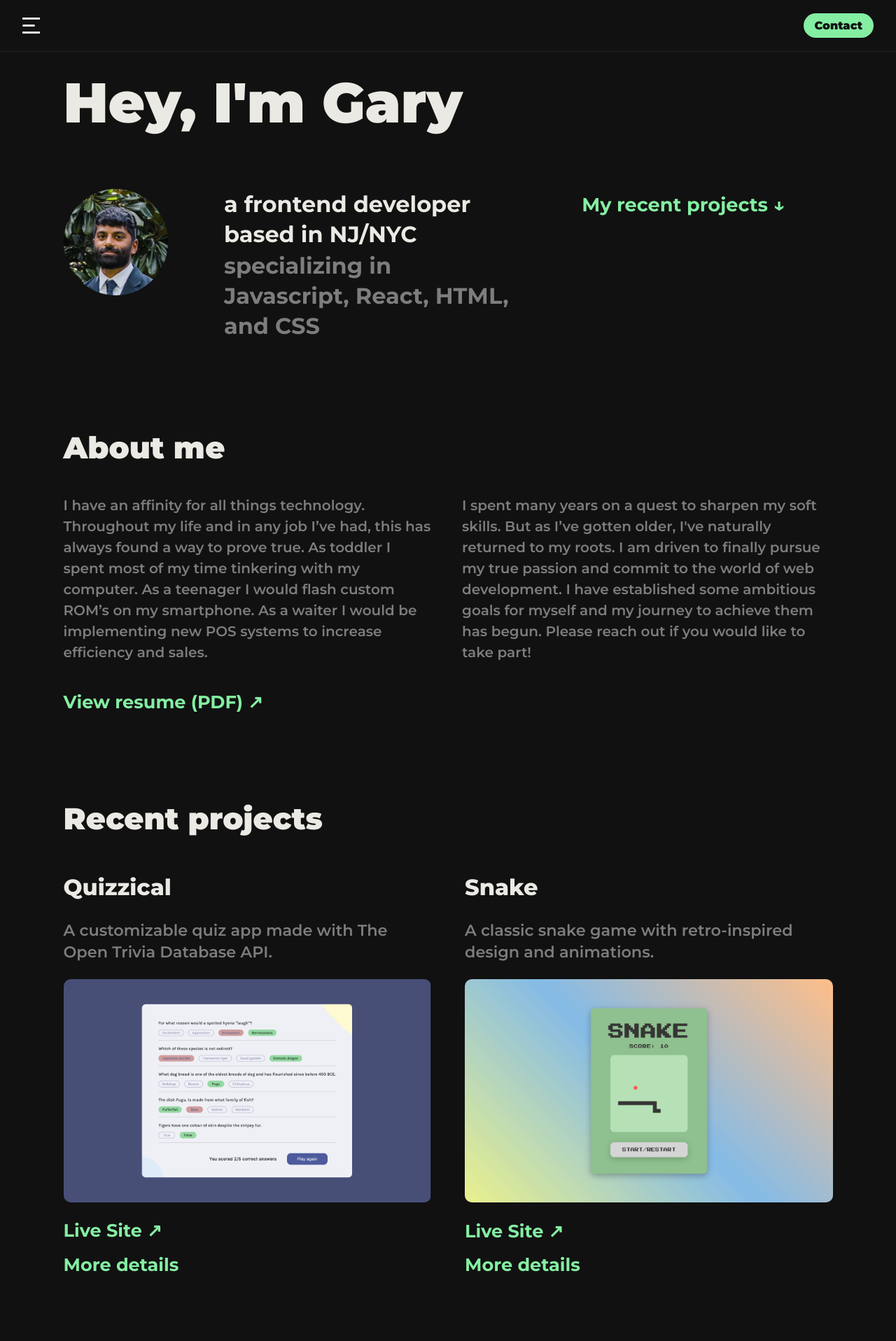
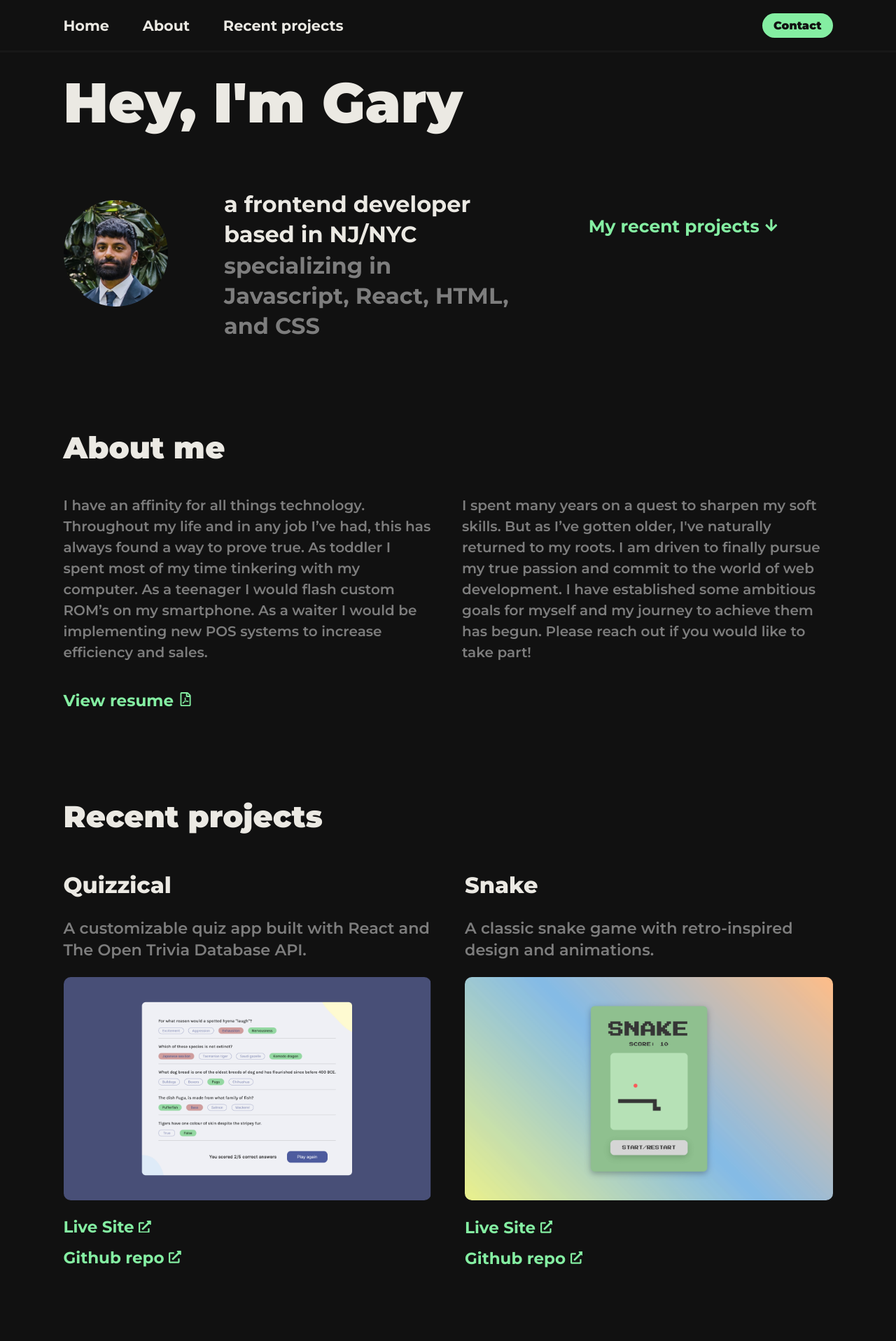
Before and after one commit to gare-Ware/garyk-portfolio, a React (Create React App) app: page / in a window 1280 px wide. Shown: the top 1916 px of the page at 70% size. Built offline with nearby package versions, Linux system fonts and the light colour scheme.

Commit message:
Beta build

```diff
--- a/package.json
+++ b/package.json
@@ -8,6 +8,7 @@
     "@testing-library/user-event": "^13.5.0",
     "react": "^17.0.2",
     "react-dom": "^17.0.2",
+    "react-icons": "^4.3.1",
     "react-router-dom": "^6.2.2",
     "react-router-hash-link": "^2.4.3",
     "react-scripts": "5.0.0",
--- a/src/Components/About.js
+++ b/src/Components/About.js
@@ -1,3 +1,4 @@
+import { FaRegFilePdf } from 'react-icons/fa'
 
 export default function About() {
     return (
@@ -10,7 +11,7 @@ export default function About() {
                 <p className="about__body">I spent many years on a quest to sharpen my soft skills. But as I’ve gotten older, I've naturally returned to my roots. I am driven to finally pursue my true passion and commit to the world of web development. I have established some ambitious goals for myself and my journey to achieve them has begun. Please reach out if you would like to take part!</p>
             </div>
 
-            <a href="/" className="about__link">View resume (PDF) ↗</a>
+            <a href="/" className="about__link">View resume <FaRegFilePdf className="about__link-icon" /></a>
         </div>
     )
 }
--- a/src/Components/Contact.js
+++ b/src/Components/Contact.js
@@ -1,3 +1,4 @@
+import { FaRegEnvelope, FaLinkedinIn, FaTwitter } from 'react-icons/fa'
 
 export default function Contact() {
     return (
@@ -5,18 +6,19 @@ export default function Contact() {
             <h1 className="contact__header">Contact me</h1>
 
             <a href="home" className="contact__link">
-                <p className="contact__link-type">Email ↗</p>
-                <p className="contact__link-handle">gary@garyk.dev</p>
+                <p className="contact__link-type">Email <FaRegEnvelope className='contact__link-type-icon'/></p>
             </a>
+            <p className="contact__link-handle">gary@garyk.dev</p>
+
             <a href="https://www.linkedin.com/in/garykassee/" target="_blank" rel="noreferrer" className="contact__link">
-                <p className="contact__link-type">LinkedIn ↗</p>
-                <p className="contact__link-handle">/in/garykassee</p>
+                <p className="contact__link-type">LinkedIn <FaLinkedinIn className='contact__link-type-icon'/></p>
             </a>
+            <p className="contact__link-handle">/in/garykassee</p>
+
             <a href="https://twitter.com/gareWare" target="_blank" rel="noreferrer" className="contact__link">
-                <p className="contact__link-type">Twitter ↗</p>
-                <p className="contact__link-handle">gareWare</p>
+                <p className="contact__link-type">Twitter <FaTwitter className='contact__link-type-icon'/></p>
             </a>
-
+            <p className="contact__link-handle">gareWare</p>
 
         </div>
     )
--- a/src/Components/Home.js
+++ b/src/Components/Home.js
@@ -1,4 +1,5 @@
 import headshot from '../imgs/headshot.jpeg'
+import { FaArrowDown } from 'react-icons/fa'
 
 export default function Home() {
     return (
@@ -12,7 +13,7 @@ export default function Home() {
                 based in NJ/NYC
             </p>
             <p className='home__subheader home__subheader--dark'>specializing in Javascript, React, HTML, and CSS</p>
-            <a href='#recent-projects' className='home__link'>My recent projects ↓</a>
+            <a href='#recent-projects' className='home__link'>My recent projects <FaArrowDown className='home__link-icon'/></a>
         </div>
     )
 }
--- a/src/Components/Navbar.js
+++ b/src/Components/Navbar.js
@@ -15,6 +15,14 @@ export default function Navbar() {
                 <div className={menuOpen ? "navbar__burger open" : "navbar__burger"} onClick={toggleMenu} >
                     <div className="navbar__burger-btn"></div>
                 </div>
+                <nav className="navbar__menu-large-screen">
+                    <ul className="navbar__menu-items" onClick={closeMenu}>
+                        <li><HashLink smooth to="/#top">Home</HashLink></li>
+                        <li><HashLink smooth to="/#about">About</HashLink></li>
+                        <li><HashLink smooth to="/#recent-projects">Recent projects</HashLink></li>
+                    </ul>
+                    <HashLink smooth to="/#contact" className="navbar__contact navbar__contact-large-screen" onClick={closeMenu}>Contact</HashLink>
+                </nav>
                 <HashLink smooth to="/#contact" className="navbar__contact" onClick={closeMenu}>Contact</HashLink>
             </header>
             <nav className={menuOpen ? "navbar__menu active" : "navbar__menu"}>
--- a/src/Components/RecentProjects.js
+++ b/src/Components/RecentProjects.js
@@ -1,17 +1,18 @@
 
 import projects from "./projects"
-import { Link } from "react-router-dom";
+import { FaExternalLinkAlt } from 'react-icons/fa'
+// import { Link } from "react-router-dom";
 
 function ProjectSummary(props) {
-    const { name, summary, liveSite, url, screens } = props.project
+    const { name, summary, liveSite, githubRepo, screens } = props.project
 
     return (
         <div className="project-summary">
             <h1 className="project-summary__name">{name}</h1>
             <p className="project-summary__description">{summary}</p>
             <img src={screens} className="project-summary__thumbnail" alt="app screenshot"/>
-            <a href={liveSite} className="project-summary__link"  target="_blank" rel="noreferrer">Live Site ↗</a>
-            <Link to={`/project-details/${url}`} className="project-summary__link">More details</Link>
+            <a href={liveSite} className="project-summary__link" target="_blank" rel="noreferrer">Live Site <FaExternalLinkAlt className="project-summary__link-icon" /></a>
+            <a href={githubRepo} className="project-summary__link" target="_blank" rel="noreferrer">Github repo <FaExternalLinkAlt className="project-summary__link-icon" /></a>
         </div>
     )
 }
@@ -29,3 +30,5 @@ export default function RecentProjects() {
 }
 
 // imgs 335x200...on iphone x viewport
+
+// <Link to={`/project-details/${url}`} className="project-summary__link">More details</Link>
--- a/src/Components/projects.js
+++ b/src/Components/projects.js
@@ -6,7 +6,7 @@ import portfolioHome from "../imgs/portfolio-screens/portfolio-home.png"
 const projects = [
     {
         name: "Quizzical",
-        summary: "A customizable quiz app made with The Open Trivia Database API.",
+        summary: "A customizable quiz app built with React and The Open Trivia Database API.",
         liveSite: "https://gk-quizzical.netlify.app/",
         githubRepo: "https://github.com/gare-Ware/Quizzical" ,
         url: "quizzical",
@@ -22,7 +22,7 @@ const projects = [
     },
     {
         name: "Abzijgen",
-        summary: "A promotional website for a local startup CBD company, themed to match their logo.",
+        summary: "A promotional website for a New Jersey startup CBD company, themed to match their logo.",
         liveSite: "https://abzijgen.com/",
         githubRepo: "https://github.com/gare-Ware/Abzijgen",
         url: "abzijgen",
@@ -30,7 +30,7 @@ const projects = [
     },
     {
         name: "My Portfolio (this site!)",
-        summary: "A user friendly and accessible portfolio website featuring a sleek dark UI.",
+        summary: "A user friendly and accessible portfolio website featuring a sleek dark UI. Built with React.",
         liveSite: "https://garyk.dev/",
         githubRepo: "https://github.com/gare-Ware/garyk-portfolio",
         url: "my-portfolio",
--- a/src/index.css
+++ b/src/index.css
@@ -9,6 +9,8 @@ html {
   --light-gray: #7d7d7d;
   --gray-white: #EBE9E3;
   --green: #84EEA2;
+  --darker-green: #2a9749;
+  --blueish-purple: #738ad4;
   /* font & font-weights */
   --site-font: 'Montserrat', sans-serif;
   --h1: 900;
@@ -29,6 +31,7 @@ html {
   --contact-message: 1.125rem;
   --nav-header: 1.1rem;
   --nav-menu: 1.94rem;
+  --nav-menu-desktop: 1.3rem;
   --nav-contact: 0.875rem;
 }
 
@@ -126,6 +129,7 @@ button {
 }
 .navbar__menu.active {
   top: 75px;
+  transition: 600ms;
 }
 .navbar__menu-header {
   font-weight: var(--h1);
@@ -185,6 +189,9 @@ button {
 .navbar__burger.open .navbar__burger-btn::after {
   transform: rotate(-45deg);
 }
+.navbar__menu-large-screen {
+  display: none;
+}
 
 /* ---home--- */
 
@@ -215,6 +222,10 @@ button {
   font-size: var(--home-link);
   display: block;
   margin-top: 1.5em;
+  /* border: solid red; */
+}
+.home__link-icon {
+  font-size: calc(var(--home-link) - .3em);
 }
 
 /* ---about me--- */
@@ -234,6 +245,9 @@ button {
 .about__link {
   display: block;
   font-size: var(--site-link);
+}
+.about__link-icon {
+  font-size: calc(var(--site-link) - .1em);
 }
 
 /* ---recent projects--- */
@@ -270,6 +284,9 @@ button {
   font-size: var(--site-link);
   margin-bottom: .5em;
 }
+.project-summary__link-icon {
+  font-size: calc(var(--site-link) - .2em);
+}
 
 /* ---project details--- */
 
@@ -304,9 +321,14 @@ button {
 .contact__link-type {
   text-transform: uppercase;
   font-weight: var(--h2);
-  margin-bottom: -1em;
+  margin-bottom: -1.1em;
+}
+.contact__link-type-icon {
+  vertical-align: middle;
+  margin-bottom: .2em;
 }
 .contact__link-handle {
+  font-size: var(--site-link);
   color: var(--light-gray);
   margin-bottom: 1.5em;
 }
@@ -354,7 +376,75 @@ button {
     /* font-sizes */
     --home-subheader: 2rem;
     --home-link: 1.7rem;
+    --site-link: 1.4rem;
     --section-header: 2.7rem;
+  }
+
+  main a {
+    transition: 300ms;
+    width: fit-content;
+  }
+
+  main a:hover, a:focus {
+    transform: scale(1.05);
+  }
+
+  main a:active {
+    color: var(--darker-green);
+    transform: translateY(2px);
+  }
+
+  /* ---navbar--- */
+
+  .navbar {
+    justify-content: center;
+  }
+  .navbar__contact {
+    transition: 300ms;
+    display: none;
+  }
+  .navbar__contact-large-screen {
+    display: block;
+  }
+  .navbar__contact:hover, .navbar__contact:focus {
+    background-color: var(--gray-white);
+    transform: scale(1.05);
+  }
+  .navbar__contact:active {
+    transform: translateY(2px)
+  }
+  .navbar__burger, .navbar__menu {
+    display: none;
+  }
+  .navbar__menu-large-screen {
+    display: flex;
+    justify-content: space-between;
+    align-items: center;
+    width: 100%;
+    max-width: 1099px;
+  }
+  .navbar__menu-items {
+    height: 100%;
+    width: 400px;
+    flex-direction: row;
+    font-size: var(--nav-menu-desktop);
+  }
+  .navbar__menu-items li {
+    transition: 300ms;
+  }
+
+  .navbar__menu-items li:hover, .navbar__menu-items li:focus {
+    transform: scale(1.05);
+  }
+
+  .navbar__menu-items li a:hover, .navbar__menu-items li a:focus {
+    color: var(--green);
+    transform: scale(1.05);
+  }
+
+  .navbar__menu-items li:active {
+    color: var(--darker-green);
+    transform: translateY(2px);
   }
 
   /* ---page container--- */
@@ -381,6 +471,7 @@ button {
     width: 70%;
     grid-row: 2/4;
     grid-column: 1/2;
+    margin-top: 1em;
   }
   .home__subheader {
     grid-row: 2/3;
@@ -394,9 +485,17 @@ button {
   }
   .home__link {
     margin-top: .2em;
-    grid-row: 2/4;
+    grid-row: 2/3;
     grid-column: 3/4;
     justify-self: center;
+    height: fit-content;
+    padding: 0 1em 1em 1em;
+  }
+  .home__link:hover, .home__link:focus {
+    transform: scale(1.15);
+  }
+  .home__link:active {
+    transform: translateY(2px);
   }
 
   /* ---about--- */
@@ -427,11 +526,15 @@ button {
   .project-summary:nth-of-type(1) {
     margin-top: 0;
   }
+
+  /* ---contact--- */
+
+  .contact__link-type {
+    transition: 300ms;
+    width: fit-content;
+  }
+  .contact__link-type:hover, .contact__link:focus {
+    transform: scale(1.05);
+  }
+
 }
-
-/*
-@media (min-width: 1201px) {
-  .container {
-    max-width: 1099px;
-  }
-} */
```
Also changed, not shown: 1 other file (tests, documents, lock files or other folders).
